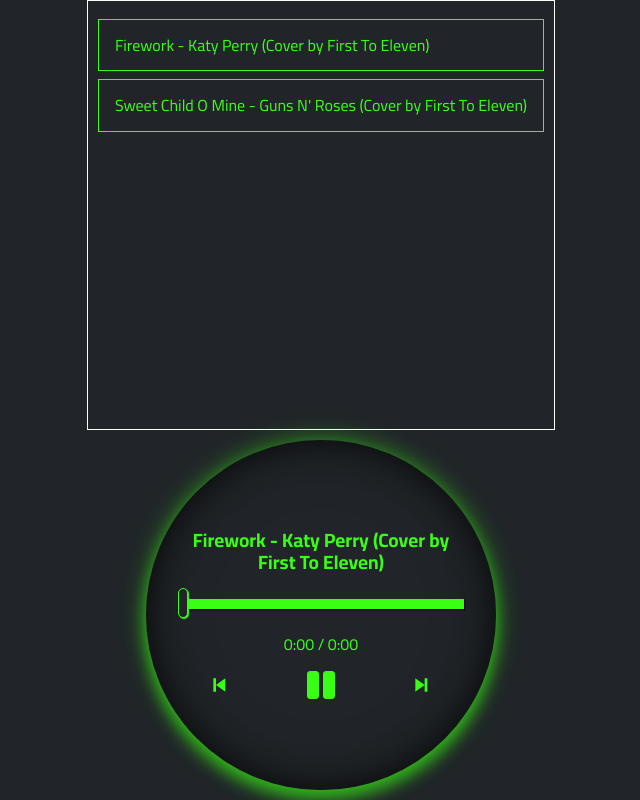
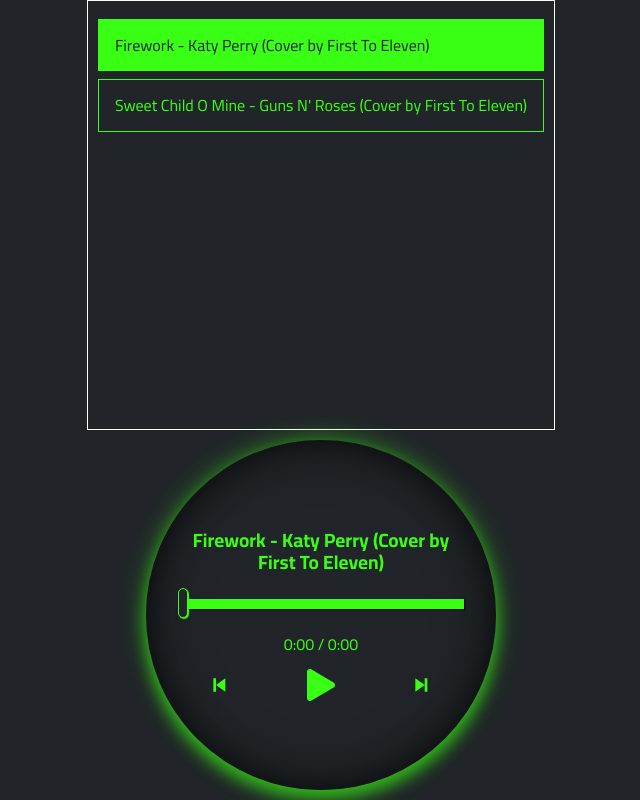
Before and after one commit to GabrielOliveiraJs/music-bookstore, a React (Vite) app: page / in a window 1280 px wide. Shown: the whole page, without its empty margins (319-959 px from the left). Built offline with nearby package versions, Linux system fonts and the light colour scheme; a web font is replaced by a local one.

Commit message:
Inicio-tratamento-selecao-de-musica

```diff
--- a/src/Contexts/MusicList.jsx
+++ b/src/Contexts/MusicList.jsx
@@ -6,23 +6,27 @@
 
 export default function MusicListProvider({ children }) {
     const [musicList, setMusicList] = useState([])
+    const [selectedMusic, setSelectedMusic] = useState(null)
 
     useEffect(() => {
         setMusicList(musics)
+        setSelectedMusic(musics[0])
     }, [])
 
     return (
-        <MusicListContext.Provider value={{ musicList, setMusicList }}>
+        <MusicListContext.Provider value={{ musicList, setMusicList, selectedMusic, setSelectedMusic }}>
             {children}
         </MusicListContext.Provider>
     )
 }
 
 export function useMusicListContext() {
-    const { musicList, setMusicList } = useContext(MusicListContext)
+    const { musicList, setMusicList, selectedMusic, setSelectedMusic } = useContext(MusicListContext)
 
     return {
         musicList,
-        setMusicList
+        setMusicList,
+        selectedMusic,
+        setSelectedMusic
     }
 }
--- a/src/Hooks/useSelectMusic.js
+++ b/src/Hooks/useSelectMusic.js
@@ -1,14 +1,14 @@
 import { useState } from "react"
+import { useMusicListContext } from "../Contexts/MusicList"
 
 export function useSelectMusic() {
-const [activeMusicId, setActiveMusicId] = useState(null)
+    const { setSelectedMusic } = useMusicListContext()
 
-    const selectMusic = (musicId) => {
-        setActiveMusicId(musicId)
+    const selectMusic = (music) => {
+        setSelectedMusic(music)
     }
 
     return {
-        selectMusic,
-        activeMusicId
+        selectMusic
     }
 }
--- a/src/components/MusicList/Index.jsx
+++ b/src/components/MusicList/Index.jsx
@@ -1,10 +1,10 @@
 import styles from './MusicList.module.css'
-import { useMusicListContext } from '../../Contexts/musicList'
 import { useSelectMusic } from '../../Hooks/useSelectMusic'
+import { useMusicListContext } from '../../Contexts/MusicList'
 
 const MusicList = () => {
-  const { musicList } = useMusicListContext()
-  const { selectMusic, activeMusicId } = useSelectMusic()
+  const { musicList, selectedMusic } = useMusicListContext()
+  const { selectMusic} = useSelectMusic()
 
   return (
     <section className={styles.musicList}>
@@ -13,8 +13,8 @@
           musicList.map((music) => (
             <li
               key={music.id}
-              className={`${styles.musicList__item} ${activeMusicId === music.id ? styles.active : ''}`}
-              onClick={() => selectMusic(music.id)}
+              className={`${styles.musicList__item} ${selectedMusic.id === music.id ? styles.active : ''}`}
+              onClick={() => selectMusic(music)}
             >
               {music.title}
             </li>
--- a/src/components/MusicPlayer/Index.jsx
+++ b/src/components/MusicPlayer/Index.jsx
@@ -10,24 +10,18 @@
 import { useMusicPlayerContext } from '../../Contexts/MusicPlayer'
 import { usePlayerFunctions } from '../../Hooks/usePlayerFunctions'
 import Timer from './Timer/Index'
-
-const musics = [
-    {
-        id: 1,
-        title: 'Firework - Katy Perry (Cover by First To Eleven)',
-        src: '../../assets/musics/Firework - Katy Perry (Cover by First To Eleven).mp3'
-    }
-]
+import { useMusicListContext } from '../../Contexts/MusicList'
 
 const MusicPlayer = () => {
     const { audioRef } = useMusicPlayerContext()
     const { togglePlay } = usePlayerFunctions()
+    const { selectedMusic } = useMusicListContext()
 
     return (
         <section className={styles.MusicPlayer}>
             <div className={styles.MusicPlayer__player}>
-                <Player src={music} />
-                <MusicInfo title={musics[0].title} />
+                <Player />
+                <MusicInfo title={selectedMusic && selectedMusic.title} />
                 <MusicBar />
                 <Timer />
                 <div className={styles.MusicPlayer__controls}>
--- a/src/components/MusicPlayer/Player/Index.jsx
+++ b/src/components/MusicPlayer/Player/Index.jsx
@@ -1,12 +1,15 @@
+import { useMusicListContext } from '../../../Contexts/MusicList'
 import { useMusicPlayerContext } from '../../../Contexts/MusicPlayer'
 import { usePlayerFunctions } from '../../../Hooks/usePlayerFunctions'
 
-const Player = ({ src }) => {
+const Player = () => {
     const { audioRef } = useMusicPlayerContext()
     const { handleLoadedMetadata, handleTimeUpdate } = usePlayerFunctions()
+    const { selectedMusic } = useMusicListContext()
+
     return (
         <audio
-            src={src}
+            src={selectedMusic && selectedMusic.src}
             ref={audioRef}
             onLoadedMetadata={handleLoadedMetadata}
             onTimeUpdate={handleTimeUpdate}
```
